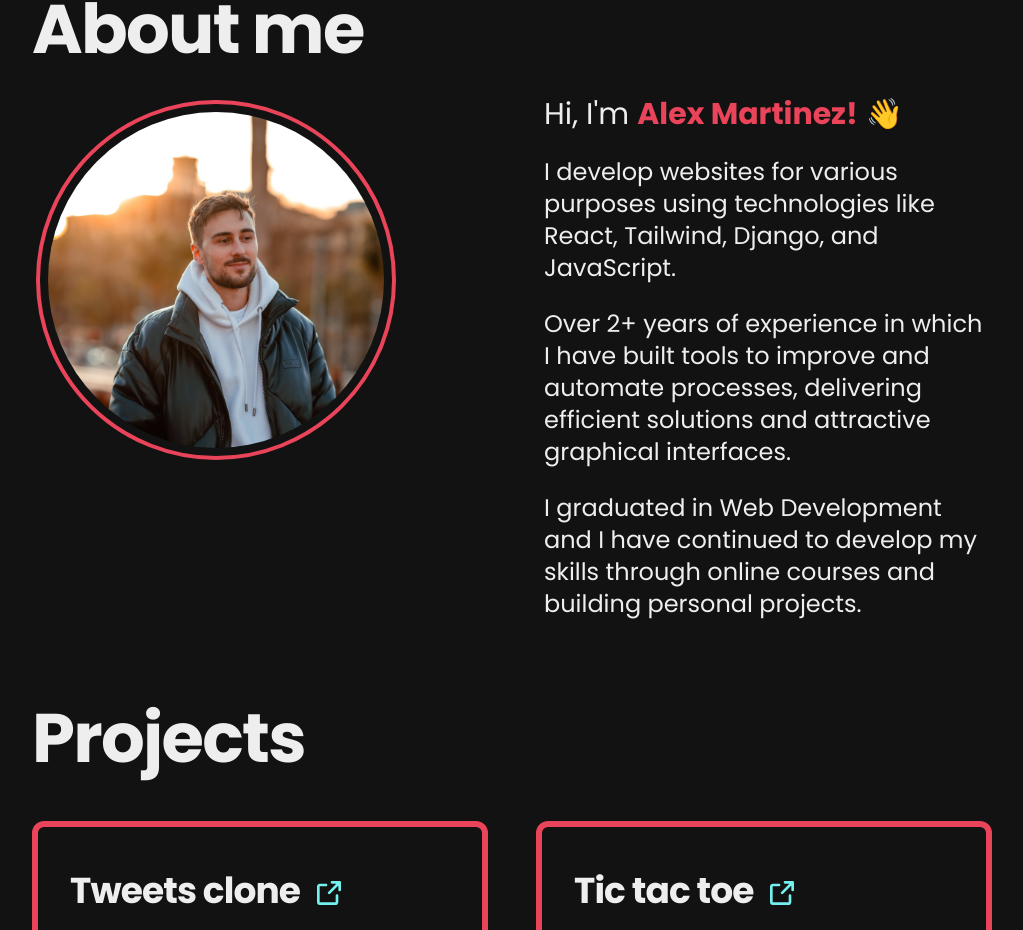
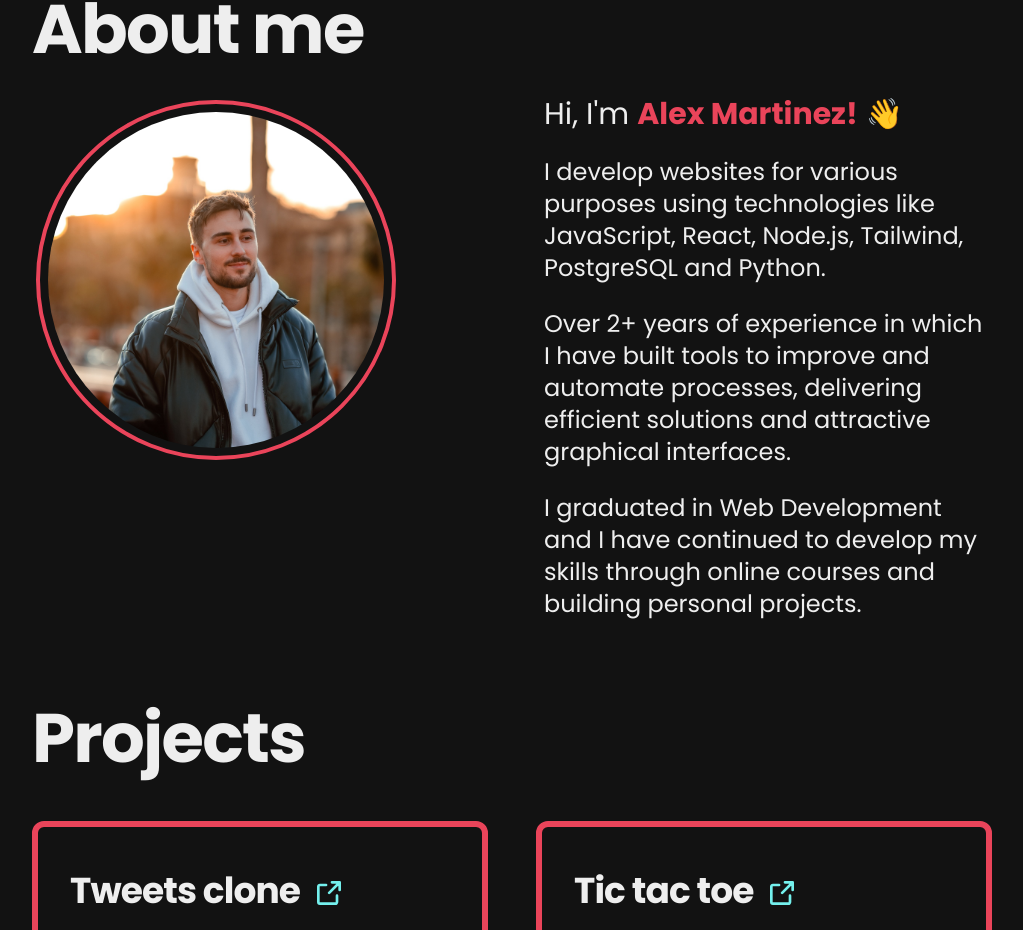
Before and after one commit to aalexmrt/react-portfolio-v1, a React (Vite) app: page / in a window 1280 px wide. Shown: the part 853-1783 px from the top of the page, without its empty margins (128-1151 px from the left). Built offline with nearby package versions, Linux system fonts and the light colour scheme.

Commit message:
update about me info

```diff
--- a/src/components/AboutMe/index.jsx
+++ b/src/components/AboutMe/index.jsx
@@ -12,8 +12,8 @@ const AboutMe = () => {
           Hi, I{"'"}m <strong>Alex Martinez!</strong> 👋
         </h3>
         <p className="text-xl md:text-2xl">
-          I develop websites for various purposes using technologies like React,
-          Tailwind, Django, and JavaScript.
+          I develop websites for various purposes using technologies like
+          JavaScript, React, Node.js, Tailwind, PostgreSQL and Python.
         </p>
         <p className="text-xl md:text-2xl">
           Over 2+ years of experience in which I have built tools to improve and
```
